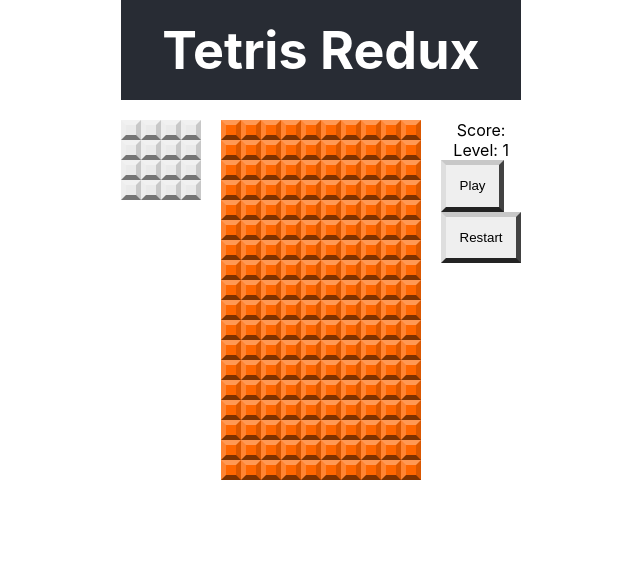
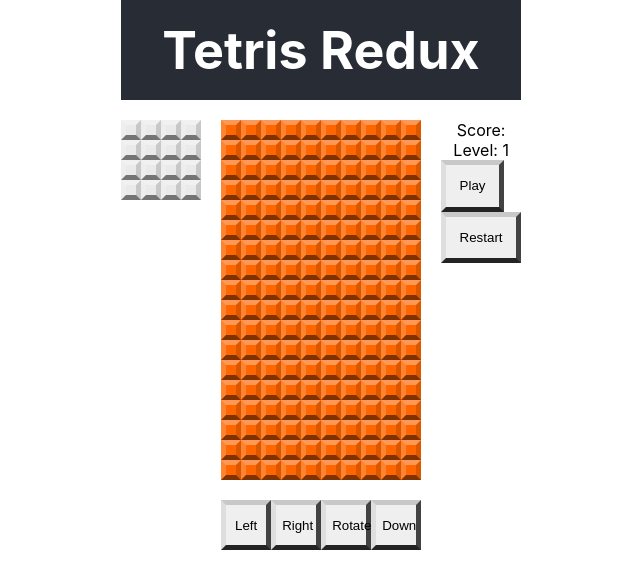
Before and after one commit to miguelquispe/react-redux-tetris-app, a React (Create React App) app: page / in a window 1280 px wide. Shown: the top 588 px of the page, without its empty margins (319-959 px from the left). Built offline with nearby package versions, Linux system fonts and the light colour scheme.

Commit message:
feat: Added initial controls

```diff
--- a/src/App.js
+++ b/src/App.js
@@ -1,4 +1,5 @@
 import './App.css';
+import Controls from './components/Controls';
 import GridBoard from './components/GridBoard';
 import NextBlock from './components/NextBlock';
 import ScoreBoard from './components/ScoreBoard';
@@ -12,6 +13,7 @@
       <GridBoard />
       <NextBlock />
       <ScoreBoard />
+      <Controls />
     </div>
   );
 }
--- /dev/null
+++ b/src/components/Controls.jsx
@@ -0,0 +1,27 @@
+const Controls = (props) => {
+  return (
+    <div className="controls">
+      {/* left */}
+      <button className="control-button" onClick={(e) => {
+
+      }}>Left</button>
+
+      {/* right */}
+      <button className="control-button" onClick={(e) => {
+
+      }}>Right</button>
+
+      {/* rotate */}
+      <button className="control-button" onClick={(e) => {
+
+      }}>Rotate</button>
+
+      {/* down */}
+      <button className="control-button" onClick={(e) => {
+
+      }}>Down</button>
+    </div>
+  );
+}
+
+export default Controls;
--- a/src/index.css
+++ b/src/index.css
@@ -158,3 +158,24 @@
 .App-header {
   grid-area: h;
 }
+
+/* controls */
+.controls {
+  grid-area: b;
+  display: flex;
+  flex-direction: row;
+}
+
+/* Control Button */
+.control-button {
+  --size: calc(var(--tile-size) * 2.5);
+  width: var(--size);
+  height: var(--size);
+  text-align: center;
+  display: block;
+  border-width: 5px;
+  border-top-color: var(--button-color-t);
+  border-left-color: var(--button-color-l);
+  border-right-color: var(--button-color-r);
+  border-bottom-color: var(--button-color-b);
+}
```
